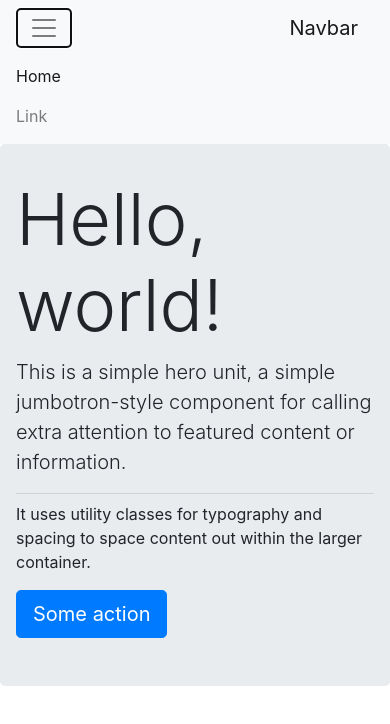
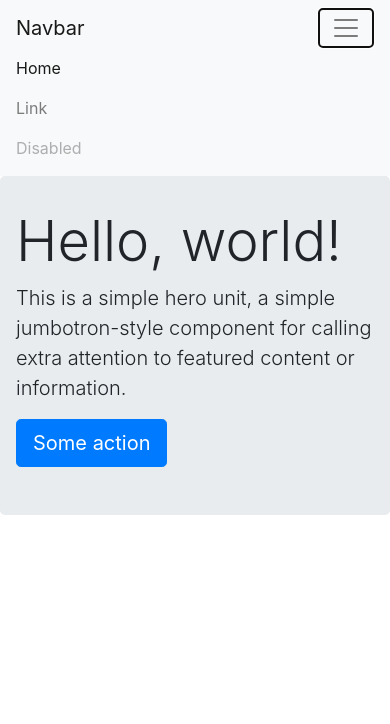
Before and after one commit to ChamisaE/bootstrap-challenge, a plain HTML site: page index.html in a window 390 px wide. Both pictures are taken after a click on the button "Toggle navigation". Drawn offline with nearby package versions, Linux system fonts and the light colour scheme.

Commit message:
messing with format of navbar and jumbotron

```diff
--- a/index.html
+++ b/index.html
@@ -15,37 +15,41 @@
 	<body>
 		<!--the following creates the navbar-->
 		<nav class="navbar navbar-expand-lg navbar-light bg-light">
-			<button class="navbar-toggler navbar-toggler-right"
+			<a class="navbar-brand" href="#">Navbar</a>
+			<button class="navbar-toggler"
 					  type="button"
 					  data-toggle="collapse"
-					  data-target="#navbarTogglerDemo02"
-					  aria-controls="navbarTogglerDemo02"
+					  data-target="#navbarSupportedContent"
+					  aria-controls="navbarSupportedContent"
 					  aria-expanded="false"
 					  aria-label="Toggle navigation">
 				<span class="navbar-toggler-icon"></span>
 			</button>
-			<a class="navbar-brand" href="#!">Navbar</a>
 
-			<div class="collapse navbar-collapse" id="navbarTogglerDemo02">
-				<ul class="navbar-nav mr-auto mt-2 mt-md-0">
+			<div class="collapse navbar-collapse" id="navbarSupportedContent">
+				<ul class="navbar-nav mr-auto">
 					<li class="nav-item active">
-						<a class="nav-link" href="#!">Home <span class="sr-only">(current)</span></a>
+						<a class="nav-link" href="#">Home <span class="sr-only">(current)</span></a>
 					</li>
 					<li class="nav-item">
-						<a class="nav-link" href="#!">Link</a>
+						<a class="nav-link" href="#">Link</a>
+					</li>
+					<li class="nav-item">
+						<a class="nav-link disabled" href="#">Disabled</a>
 					</li>
 				</ul>
+<!--				<form class="form-inline my-2 my-lg-0">
+					<input class="form-control mr-sm-2" type="text" placeholder="Search" aria-label="Search">
+					<button class="btn btn-outline-success my-2 my-sm-0" type="submit">Search</button>
+				</form>-->
 			</div>
 		</nav>
 
 		<!--the following creates a fluid jumbotron with a button-->
 		<div class="jumbotron">
-			<h1 class="display-3">Hello, world!</h1>
+			<h1 class="display-4">Hello, world!</h1>
 			<p class="lead">This is a simple hero unit, a simple jumbotron-style component for
 				calling extra attention to featured content or information.</p>
-			<hr class="my-2">
-			<p>It uses utility classes for typography and
-				spacing to space content out within the larger container.</p>
 			<p class="lead">
 				<a class="btn btn-primary btn-lg" href="#!" role="button">Some action</a>
 			</p>
@@ -55,8 +59,14 @@
 
 		<!-- Optional JavaScript -->
 		<!-- jQuery first, then Popper.js, then Bootstrap JS -->
-		<script src="https://code.jquery.com/jquery-3.3.1.slim.min.js" integrity="sha384-q8i/X+965DzO0rT7abK41JStQIAqVgRVzpbzo5smXKp4YfRvH+8abtTE1Pi6jizo" crossorigin="anonymous"></script>
-		<script src="https://cdnjs.cloudflare.com/ajax/libs/popper.js/1.14.3/umd/popper.min.js" integrity="sha384-ZMP7rVo3mIykV+2+9J3UJ46jBk0WLaUAdn689aCwoqbBJiSnjAK/l8WvCWPIPm49" crossorigin="anonymous"></script>
-		<script src="https://stackpath.bootstrapcdn.com/bootstrap/4.1.3/js/bootstrap.min.js" integrity="sha384-ChfqqxuZUCnJSK3+MXmPNIyE6ZbWh2IMqE241rYiqJxyMiZ6OW/JmZQ5stwEULTy" crossorigin="anonymous"></script>
+		<script src="https://code.jquery.com/jquery-3.3.1.slim.min.js"
+				  integrity="sha384-q8i/X+965DzO0rT7abK41JStQIAqVgRVzpbzo5smXKp4YfRvH+8abtTE1Pi6jizo"
+				  crossorigin="anonymous"></script>
+		<script src="https://cdnjs.cloudflare.com/ajax/libs/popper.js/1.14.3/umd/popper.min.js"
+				  integrity="sha384-ZMP7rVo3mIykV+2+9J3UJ46jBk0WLaUAdn689aCwoqbBJiSnjAK/l8WvCWPIPm49"
+				  crossorigin="anonymous"></script>
+		<script src="https://stackpath.bootstrapcdn.com/bootstrap/4.1.3/js/bootstrap.min.js"
+				  integrity="sha384-ChfqqxuZUCnJSK3+MXmPNIyE6ZbWh2IMqE241rYiqJxyMiZ6OW/JmZQ5stwEULTy"
+				  crossorigin="anonymous"></script>
 	</body>
 </html>
```
